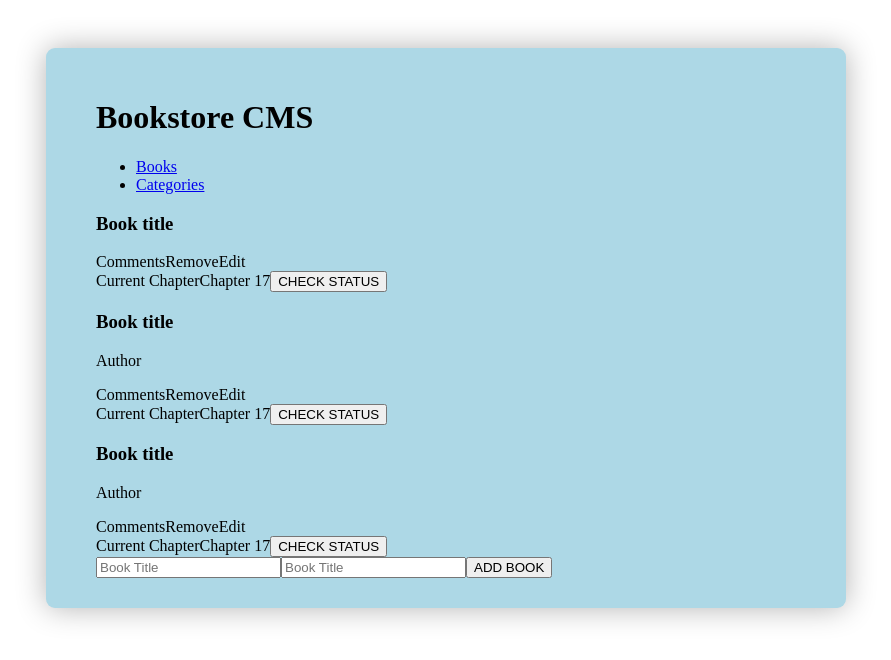
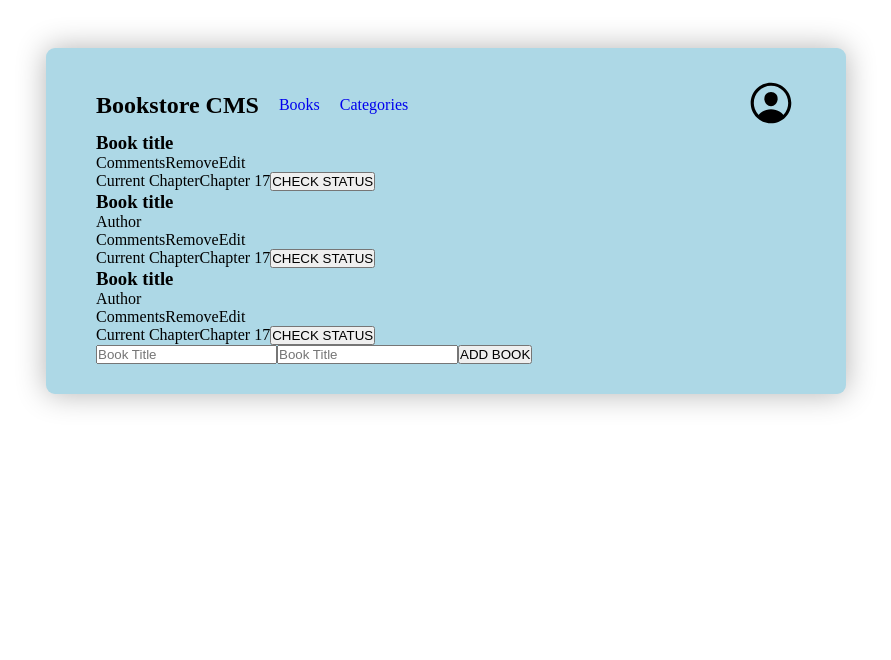
Before and after one commit to Alibaba2023/book-store, a React (Create React App) app: page / in a window 1280 px wide. Shown: the top 660 px of the page, without its empty margins (194-1085 px from the left). Built offline with nearby package versions, Linux system fonts and the light colour scheme.

Commit message:
Style added

```diff
--- a/src/App.css
+++ b/src/App.css
@@ -1,10 +1,33 @@
+* {
+  padding: 0;
+  margin: 0;
+  box-sizing: border-box;
+  list-style: none;
+  text-decoration: none;
+}
+
 .App {
   padding: 30px 50px;
-  box-sizing: border-box;
-  list-style: none;
   max-width: 800px;
   margin: 3rem auto;
   background: lightblue;
   border-radius: 9px;
   box-shadow: 0 0 30px rgba(0, 0, 0, 0.3);
 }
+
+.logo {
+  width: 50px;
+}
+
+.header {
+  display: flex;
+  justify-content: space-between;
+  align-items: center;
+}
+
+.page-lists {
+  display: flex;
+  justify-content: space-between;
+  align-items: center;
+  gap: 20px;
+}
--- a/src/Components/header.jsx
+++ b/src/Components/header.jsx
@@ -1,9 +1,9 @@
 function Header() {
   return (
     <div className="header">
-      <h1>Bookstore CMS</h1>
       <nav>
-        <ul>
+        <ul className='page-lists'>
+          <h1>Bookstore CMS</h1>
           <li>
             <a href="/" className='books'>Books</a>
           </li>
@@ -12,6 +12,7 @@ function Header() {
           </li>
         </ul>
       </nav>
+      <div className="logo"><svg xmlns="http://www.w3.org/2000/svg" class="ionicon" viewBox="0 0 512 512"><path d="M258.9 48C141.92 46.42 46.42 141.92 48 258.9c1.56 112.19 92.91 203.54 205.1 205.1 117 1.6 212.48-93.9 210.88-210.88C462.44 140.91 371.09 49.56 258.9 48zm126.42 327.25a4 4 0 01-6.14-.32 124.27 124.27 0 00-32.35-29.59C321.37 329 289.11 320 256 320s-65.37 9-90.83 25.34a124.24 124.24 0 00-32.35 29.58 4 4 0 01-6.14.32A175.32 175.32 0 0180 259c-1.63-97.31 78.22-178.76 175.57-179S432 158.81 432 256a175.32 175.32 0 01-46.68 119.25z"/><path d="M256 144c-19.72 0-37.55 7.39-50.22 20.82s-19 32-17.57 51.93C191.11 256 221.52 288 256 288s64.83-32 67.79-71.24c1.48-19.74-4.8-38.14-17.68-51.82C293.39 151.44 275.59 144 256 144z"/></svg></div>
     </div>
   );
 }
```
